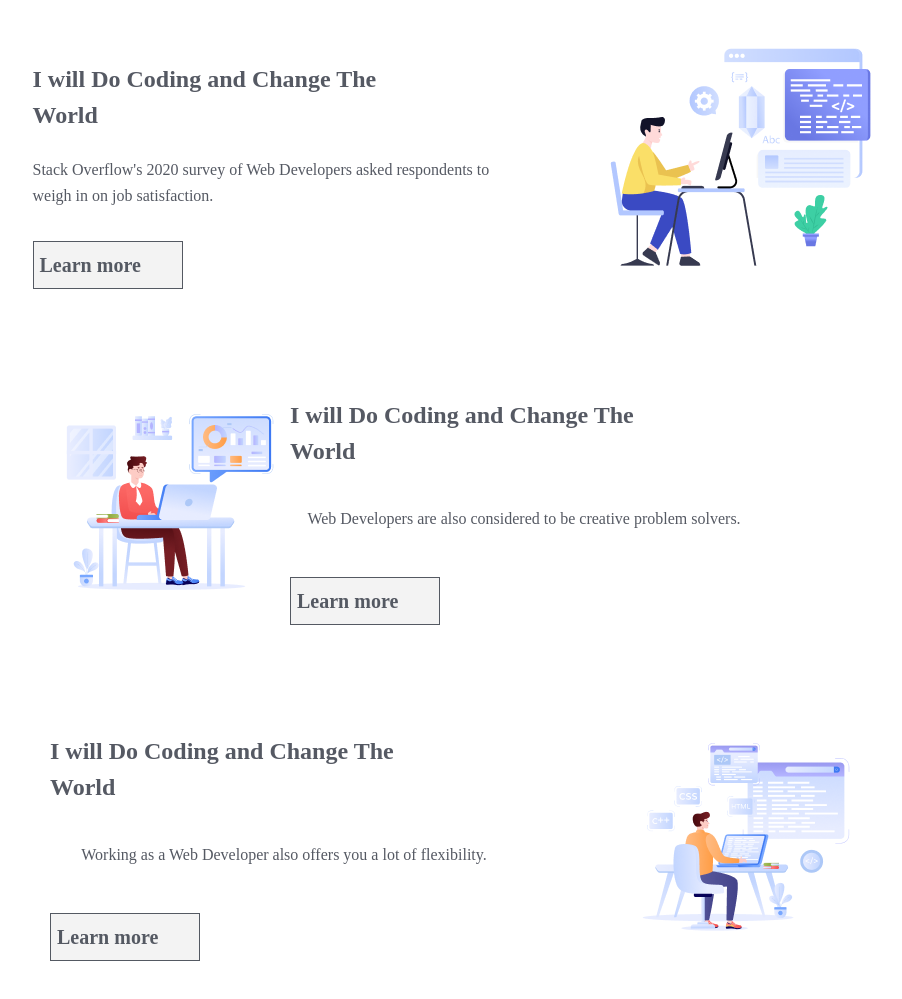
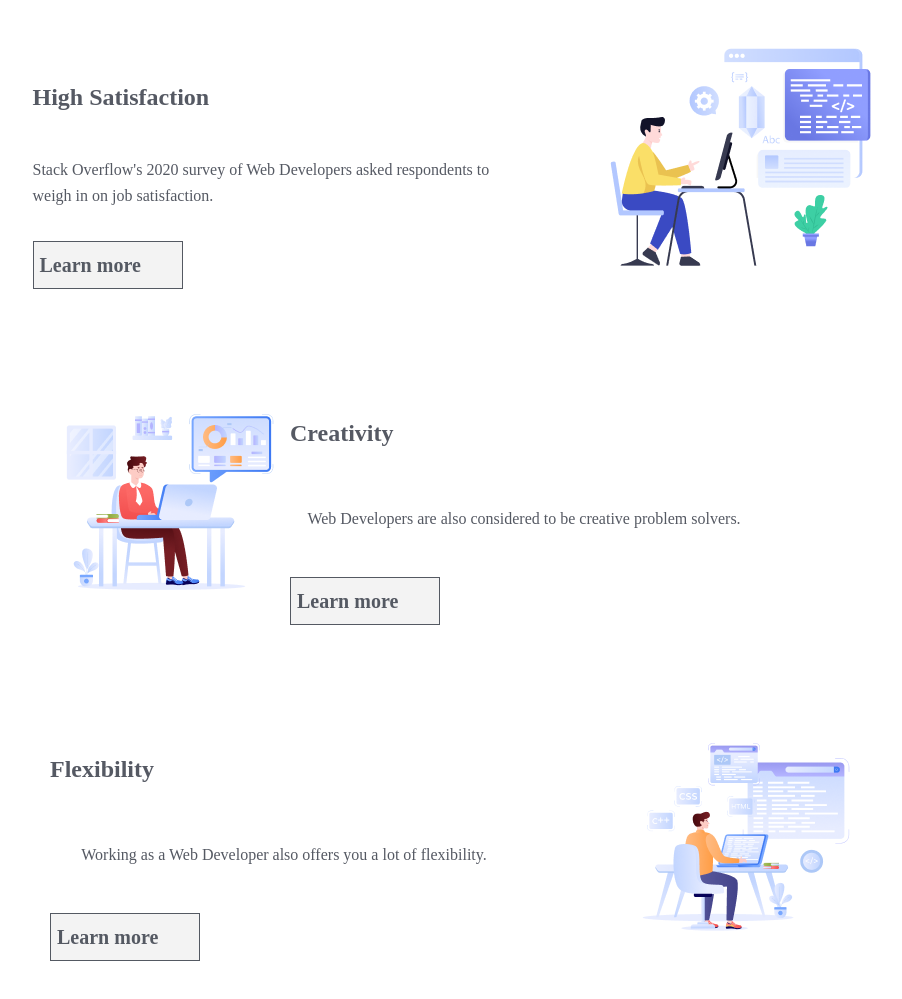
Before and after one commit to Mamunfx/Assingment-1-repo, a plain HTML site: page index.html in a window 1280 px wide. Shown: the part 1028-2027 px from the top of the page, without its empty margins (182-1084 px from the left). Drawn offline with Linux system fonts and the light colour scheme; a web font is replaced by a local one.

Commit message:
Final Final update !

```diff
--- a/index.html
+++ b/index.html
@@ -29,7 +29,7 @@
 
             <div class="sec2-first">
                 <div id="sec2-first">
-                    <h3>I will Do Coding and Change The World</h3>
+                    <h3>High Satisfaction</h3>
                     <p>Stack Overflow's 2020 survey of Web Developers asked respondents to weigh in on job satisfaction.</p>
                     <button class="btn">
                         <a href="">Learn more</a>
@@ -41,7 +41,7 @@
             <div class="sec2-first">
                 <img src="./assets/Group 3.png" alt="">
                 <div id="sec2-first">
-                    <h3>I will Do Coding and Change The World</h3>
+                    <h3>Creativity</h3>
                     <p>Web Developers are also considered to be creative problem solvers.</p>
                     <button class="btn">
                         <a href="">Learn more</a>
@@ -51,7 +51,7 @@
 
             <div class="sec2-first">
                 <div id="sec2-first">
-                    <h3>I will Do Coding and Change The World</h3>
+                    <h3>Flexibility</h3>
                     <p>Working as a Web Developer also offers you a lot of flexibility.</p>
                     <button class="btn">
                         <a href="">Learn more</a>
--- a/style.css
+++ b/style.css
@@ -123,6 +123,7 @@
 .sec1-data a{
     text-decoration: none;
 }
+
 .sec2 {
   display: flex;
   flex-direction: column;
@@ -183,6 +184,8 @@
   width: 390px;
   height: 72px;
   margin: 16px 0px;
+  display: flex;
+  align-items: baseline;
 }
 
 #sec2-first p {
```
